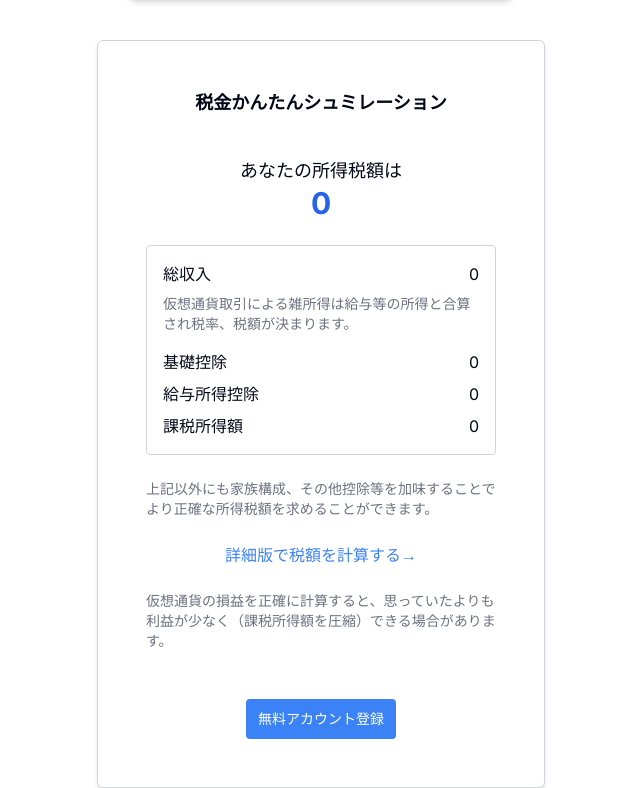
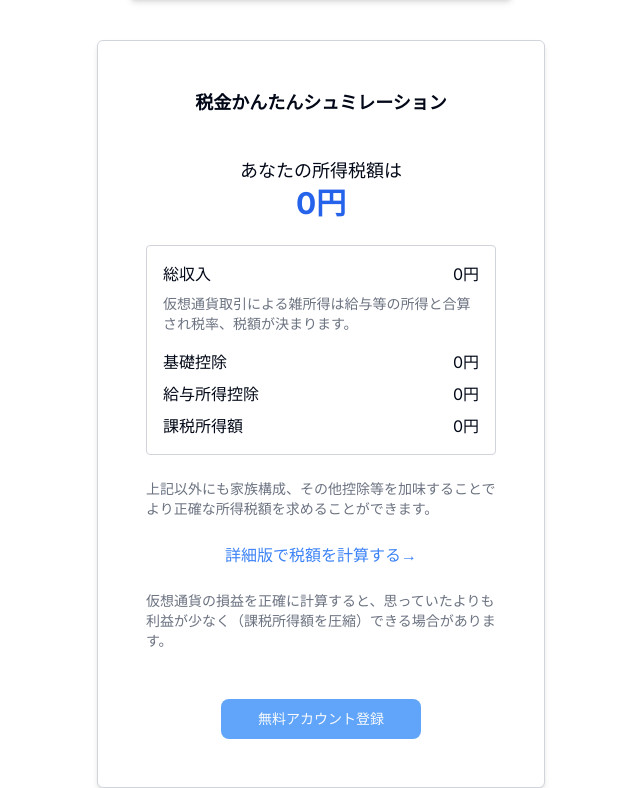
Before and after one commit to vnshgrg/crypto-tax-simulator, a Next.js app: page /simple-simulation in a window 1280 px wide. Shown: the part 399-1187 px from the top of the page, without its empty margins (319-959 px from the left). Built offline with nearby package versions, Linux system fonts and the light colour scheme.

Commit message:
fix number value

```diff
--- a/src/app/simple-simulation/tax-simulation-result.tsx
+++ b/src/app/simple-simulation/tax-simulation-result.tsx
@@ -7,6 +7,7 @@ import {
   CardFooter,
   CardHeader
 } from "@/components/ui/card";
+import { numberToJpy } from "@/lib/utils";
 
 export const TaxSimulationResult = ({
   taxAmount,
@@ -29,27 +30,29 @@ export const TaxSimulationResult = ({
       <CardContent>
         <div className="mb-6 text-center">
           <p className="text-lg">あなたの所得税額は</p>
-          <p className="text-3xl font-bold text-blue-600">{taxAmount}</p>
+          <p className="text-3xl font-bold text-blue-600">
+            {numberToJpy(taxAmount)}
+          </p>
         </div>
         <div className="mb-6 rounded border border-gray-300 p-4">
           <div className="mb-2 flex justify-between">
             <span>総収入</span>
-            <span>{totalIncome}</span>
+            <span>{numberToJpy(totalIncome)}</span>
           </div>
           <div className="mb-4 text-sm text-gray-500">
             仮想通貨取引による雑所得は給与等の所得と合算され税率、税額が決まります。
           </div>
           <div className="mb-2 flex justify-between">
             <span>基礎控除</span>
-            <span>{basicDeduction}</span>
+            <span>{basicDeduction}円</span>
           </div>
           <div className="mb-2 flex justify-between">
             <span>給与所得控除</span>
-            <span>{salaryDeduction}</span>
+            <span>{numberToJpy(salaryDeduction)}</span>
           </div>
           <div className="flex justify-between">
             <span>課税所得額</span>
-            <span>{taxableIncome}</span>
+            <span>{numberToJpy(taxableIncome)}</span>
           </div>
         </div>
         <div className="mb-6 text-sm text-gray-500">
@@ -65,7 +68,7 @@ export const TaxSimulationResult = ({
         </div>
       </CardContent>
       <CardFooter className="justify-center text-center">
-        <Button className="rounded bg-blue-500 p-3 text-white">
+        <Button className="w-[200px] rounded-lg bg-blue-400 p-2 hover:bg-blue-700 active:bg-blue-700">
           無料アカウント登録
         </Button>
       </CardFooter>
```
